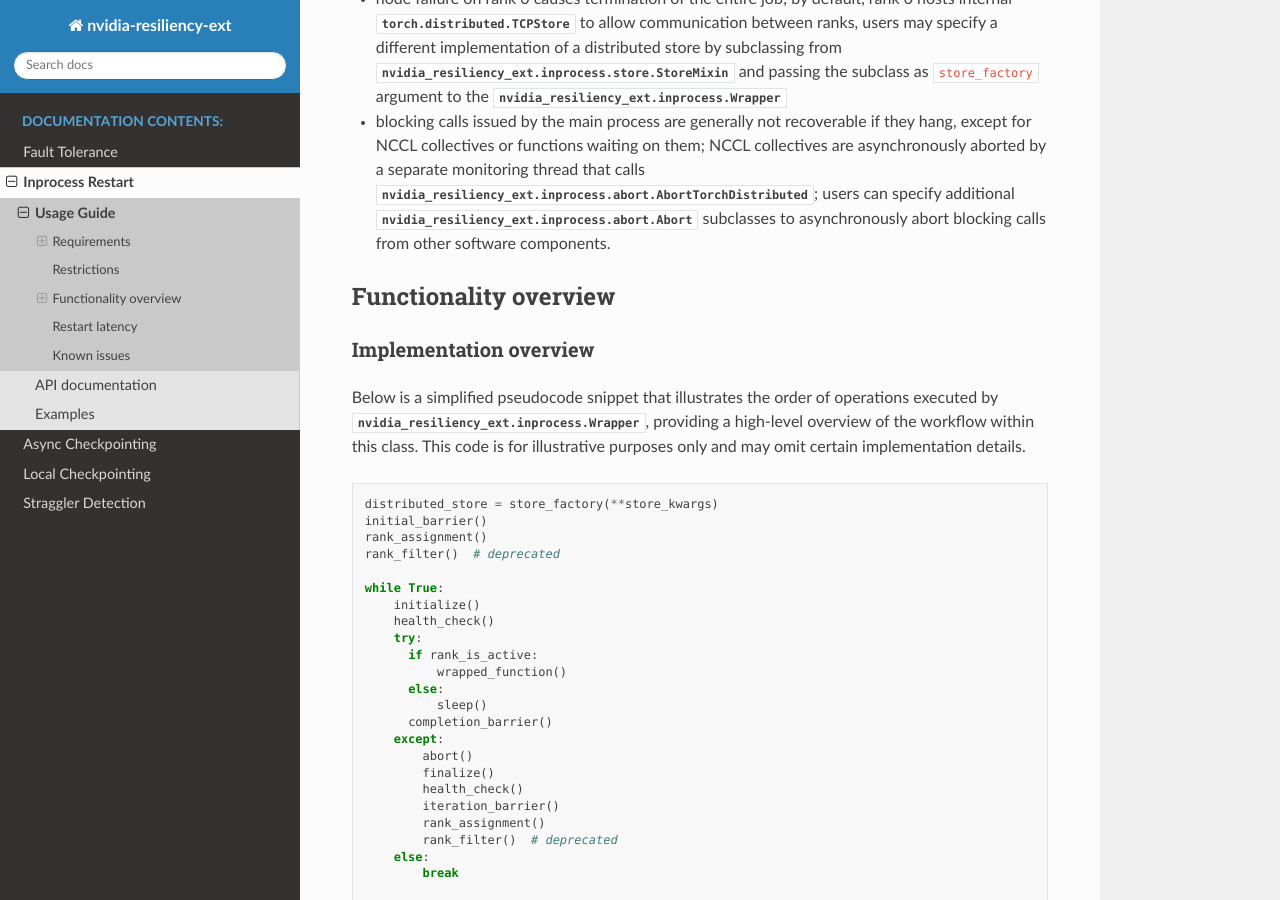
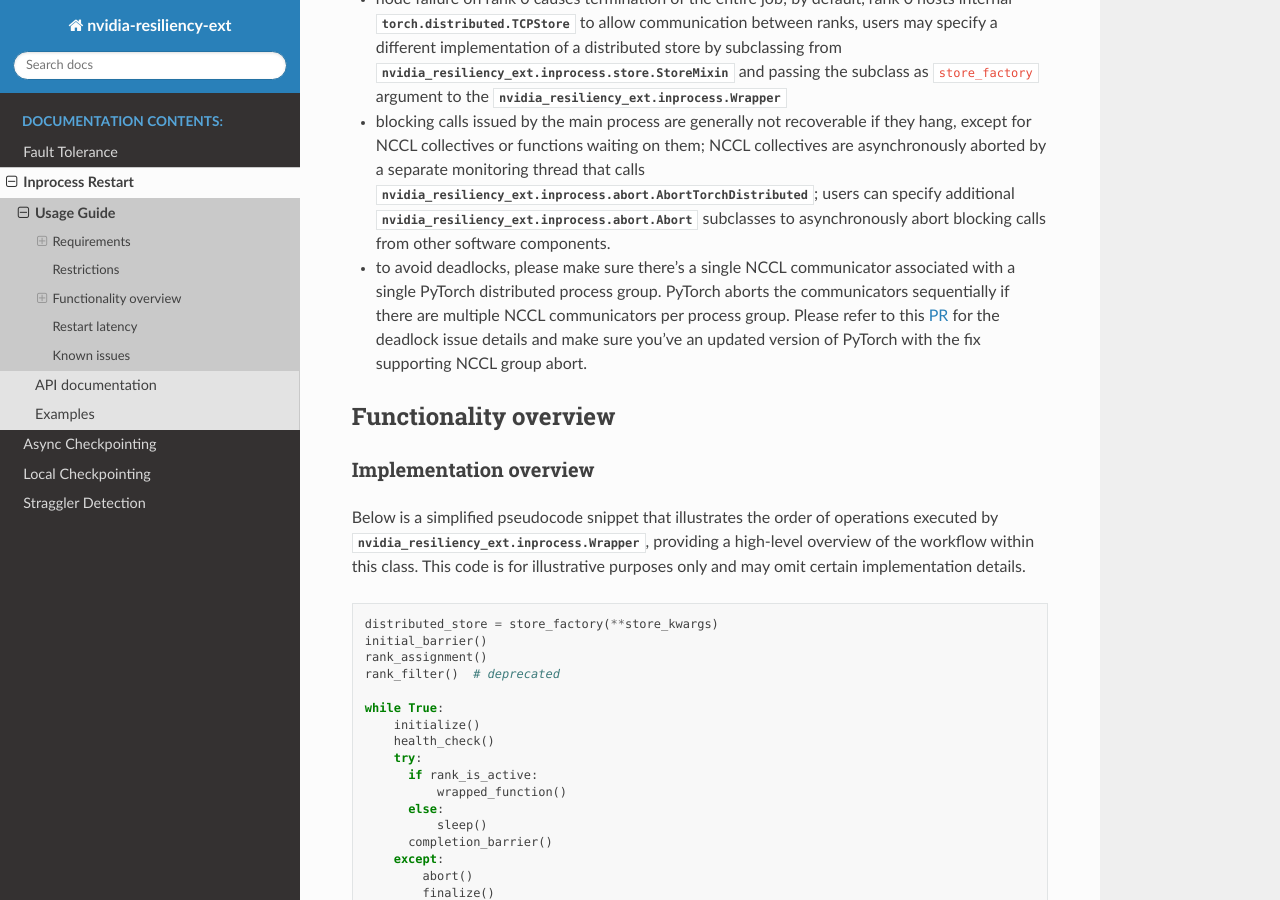
Before and after one commit to NVIDIA/nvidia-resiliency-ext, a Sphinx documentation site: the page built from docs/source/inprocess/usage_guide.rst, in a window 1280 px wide and 900 px high, scrolled down 1548 px. Built offline with Sphinx 7.4.7 and the Read the Docs theme 3.1.0, drawn with Linux system fonts in a browser that asks for light colours; pages that are not in the unit, such as notebooks, are missing from menus; some of the changed text lies outside the part shown.

Commit message:
Update usage_guide.rst with NCCL comms abort hang issue fix guidance

```diff
--- a/docs/source/inprocess/usage_guide.rst
+++ b/docs/source/inprocess/usage_guide.rst
@@ -10,7 +10,7 @@
 
 Requirements
 ------------
-In-process restart functionality requires `PyPI PyTorch
+In-process restart functionality requires `NCCL <https://docs.nvidia.com/deeplearning/nccl/release-notes/rel_2-26-2.html/>`_ v2.26.2 or higher, `PyPI PyTorch
 <https://pypi.org/project/torch/>`_ v2.5.1 through v2.6.0 or `PyTorch NGC
 Container <https://catalog.ngc.nvidia.com/orgs/nvidia/containers/pytorch>`_
 versions 24.07 through 24.10. For further limitations and compatibility
@@ -88,6 +88,8 @@
   calls :py:class:`nvidia_resiliency_ext.inprocess.abort.AbortTorchDistributed`; users can specify
   additional :py:class:`nvidia_resiliency_ext.inprocess.abort.Abort` subclasses to asynchronously
   abort blocking calls from other software components.
+
+- to avoid deadlocks, please make sure there’s a single NCCL communicator associated with a single PyTorch distributed process group. PyTorch aborts the communicators sequentially if there are multiple NCCL communicators per process group. Please refer to this `PR <https://github.com/pytorch/pytorch/pull/150690>`_ for the deadlock issue details and make sure you've an updated version of PyTorch with the fix supporting NCCL group abort.
 
 
 Functionality overview
```
